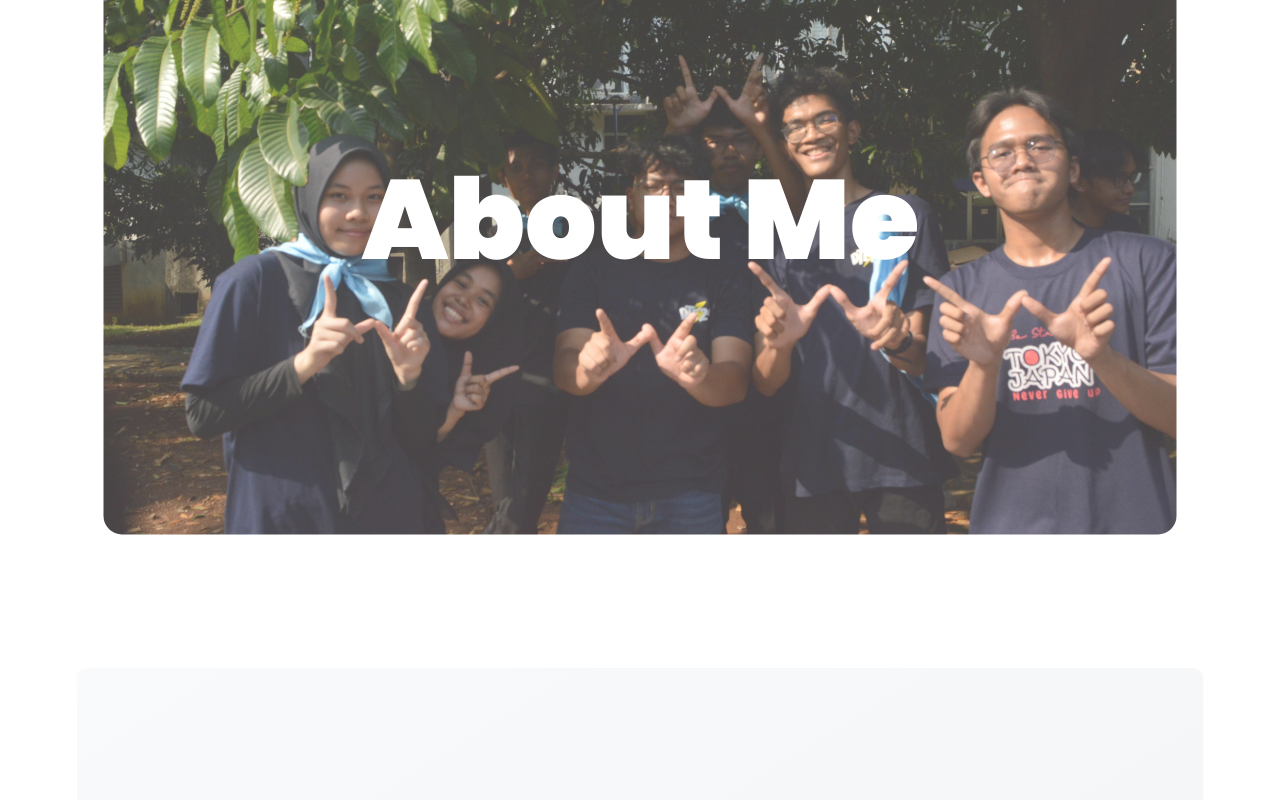
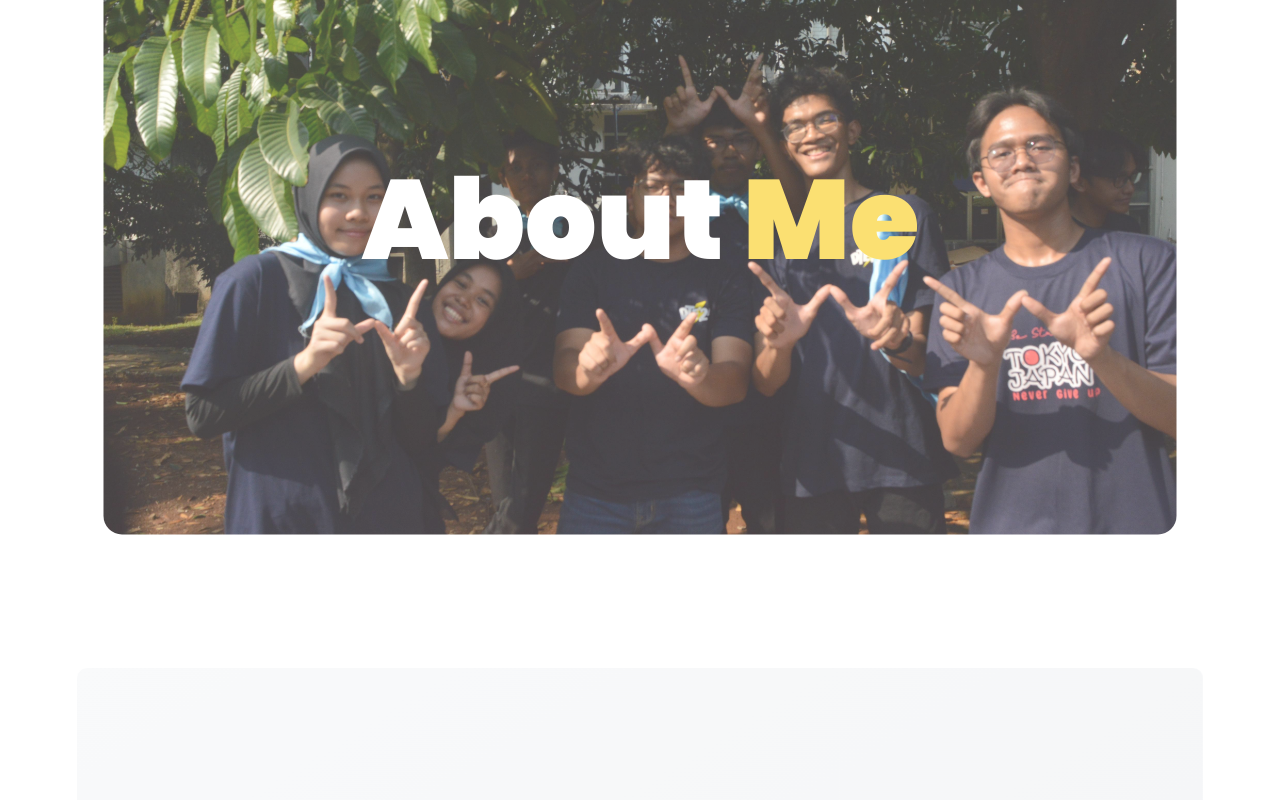
Before and after one commit to enclaire1443/portofotio-website, a Next.js app: page / in a window 1280 px wide. Shown: the part 1780-2580 px from the top of the page. Built offline with nearby package versions, Linux system fonts and the light colour scheme.

Commit message:
added reveal animation, refined some layouts

```diff
--- /dev/null
+++ b/src/app/animations/reveal.tsx
@@ -0,0 +1,57 @@
+import React, { useEffect, useRef, useState } from "react";
+import { motion, useInView, useAnimation } from "framer-motion";
+
+interface Props {
+  children: React.ReactNode;
+  width?: "fit-content" | "100%";
+}
+
+export const Reveal = ({ children, width = "fit-content" }: Props) => {
+  const ref = useRef<HTMLDivElement | null>(null);
+  const isInView = useInView(ref, { once: true });
+
+  const mainControls = useAnimation();
+  const slideControls = useAnimation();
+
+  useEffect(() => {
+    if (isInView) {
+      slideControls.start("slideOut");
+      mainControls.start("visible");
+      };
+    }, [isInView]);
+
+  return (
+    <div ref={ref} style={{ position: "relative", width, overflow: "hidden" }}>
+      <motion.div
+        variants={{
+          hidden: { left: 0 },
+          slideOut: { left: "100%" },
+        }}
+        initial="hidden"
+        animate={slideControls}
+        transition={{ duration: 0.5, ease: "easeIn" }}
+        style={{
+          position: "absolute",
+          top: 4,
+          bottom: 4,
+          left: 0,
+          right: 0,
+          background: "#dbb42c",
+          zIndex: 20,
+        }}
+      />
+
+      <motion.div
+        variants={{
+          hidden: { opacity: 0, y: 75 },
+          visible: { opacity: 1, y: 0 },
+        }}
+        initial="hidden"
+        animate={mainControls}
+        transition={{ duration: 0.5, delay: 0.25 }}
+      >
+        {children}
+      </motion.div>
+    </div>
+  );
+};
--- a/src/app/components/about.tsx
+++ b/src/app/components/about.tsx
@@ -1,6 +1,7 @@
 'use client';
 import React, { useRef } from 'react';
 import { motion, useScroll, useTransform } from 'framer-motion';
+import { Reveal } from '../animations/reveal';
 
 function About() {
   return (
@@ -10,7 +11,6 @@ function About() {
     </div>
   );
 }
-
 export default About;
 
 function ScreenOne() {
@@ -44,6 +44,7 @@ function ScreenOne() {
         className="absolute inset-0 p-4 rounded-2xl"
       ></motion.div>
       <div className="absolute inset-0 flex justify-center items-center">
+        <Reveal>
         <motion.h1
           className="font-poppins font-superbold text-white"
           style={{
@@ -51,15 +52,17 @@ function ScreenOne() {
             opacity: 1,
             fontSize: 'clamp(5rem, 10vw, 9rem)'
           }}
-        >
-          About Me
+          >
+          About <span className="text-light-200">Me</span>
         </motion.h1>
+        </Reveal>
       </div>
     </motion.div>
   );
 }
 
 function ScreenTwo() {
+  // The Slider Thingy Logic
   const targetRef = useRef(null);
   const { scrollYProgress } = useScroll({
     target: targetRef,
@@ -69,6 +72,7 @@ function ScreenTwo() {
   const scale = useTransform(scrollYProgress, [0, 0.5, 1], [0.8, 1, 0.8]);
   const y = useTransform(scrollYProgress, [0, 1], [300, -300]);
   const opacity = useTransform(scrollYProgress, [0.15, 0.5, 0.85], [0, 1, 0]);
+  // The Slider Thingy Logic
 
   return (
     <motion.div
@@ -81,17 +85,23 @@ function ScreenTwo() {
         className="relative flex flex-col lg:flex-row items-center justify-center w-full h-full space-y-8 lg:space-y-0 lg:space-x-8"
       >
         <div className="flex flex-col justify-center space-y-6 max-w-xl text-center lg:text-left">
+          <Reveal>
           <p className="text-3xl sm:text-5xl text-black font-poppins font-superbold leading-tight">
             I'm Muhammad <span className="text-light-200">Fatih</span> Zamzami
           </p>
+          </Reveal>
+          <Reveal>
           <p className="text-xl sm:text-2xl text-black/80 font-poppins font-extrabold">
             I Study Electrical Engineering at <span className="text-light-200">Universitas Indonesia</span>
           </p>
+          </Reveal>
+          <Reveal>
           <p className="text-lg sm:text-xl text-black/70 font-poppins font-extrabold leading-relaxed">
             I'm a passionate and <span className="text-light-200">Driven</span> individual
             with a strong interest in technology and innovation.
             I'm always looking for ways to <span className="text-light-200">Improve and Learn</span> new things.
           </p>
+          </Reveal>
         </div>
 
         <div className="relative flex items-center justify-center lg:justify-end">
--- a/src/app/components/mainpage.tsx
+++ b/src/app/components/mainpage.tsx
@@ -1,6 +1,7 @@
 "use client";
 import React, { useRef, useState } from "react";
 import { motion, useInView } from "framer-motion";
+import { Reveal } from '../animations/reveal';
 
 function MainPage() {
   const ref = useRef(null);
@@ -23,9 +24,9 @@ function MainPage() {
         }}
       ></div>
 
-
       <div className="absolute top-[30%] left-[10%] flex flex-col md:flex-row gap-8 md:gap-12 items-center text-white z-30">
         <div className="overflow-hidden">
+          <Reveal>
             <motion.div
               ref={ref}
               className="flex flex-col items-start space-y-4"
@@ -60,11 +61,13 @@ function MainPage() {
                   Hello! I'm Fatih<span className="text-light-200">.</span>
                 </p>
                 <p className="font-poppins text-xl font-semibold">
-                And this is my personal &#40;experimental&#41; page
+                  And this is my personal &#40;<span className="text-light-200">experimental</span>&#41; page
                 </p>
               </motion.div>
             </motion.div>
+          </Reveal>
         </div>
+
         <motion.div
           ref={ref}
           className="w-40 h-40 bg-light-200 rounded-lg flex items-center justify-center z-20"
```
Lines whose indentation alone changed are shown as unchanged.
